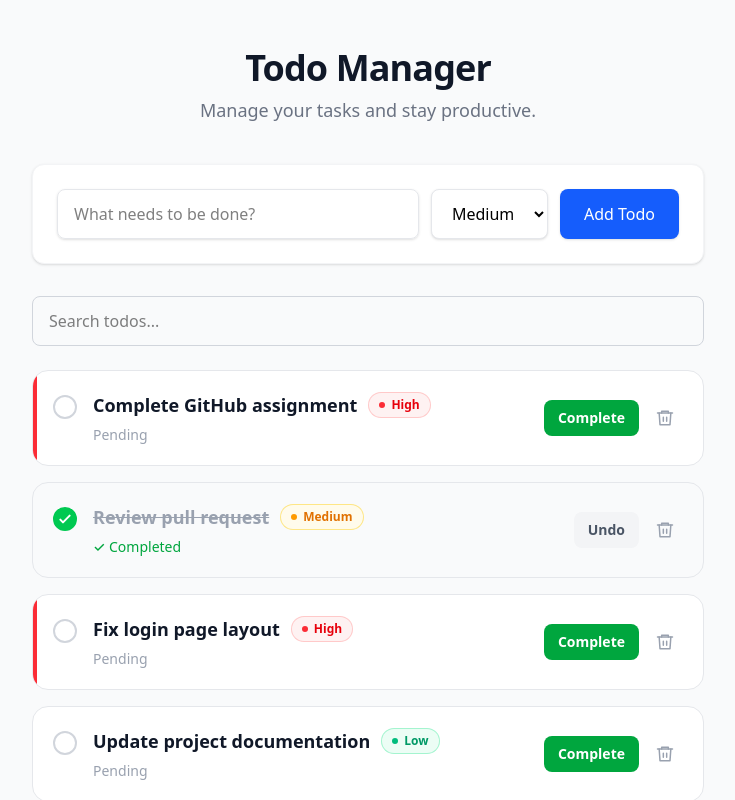
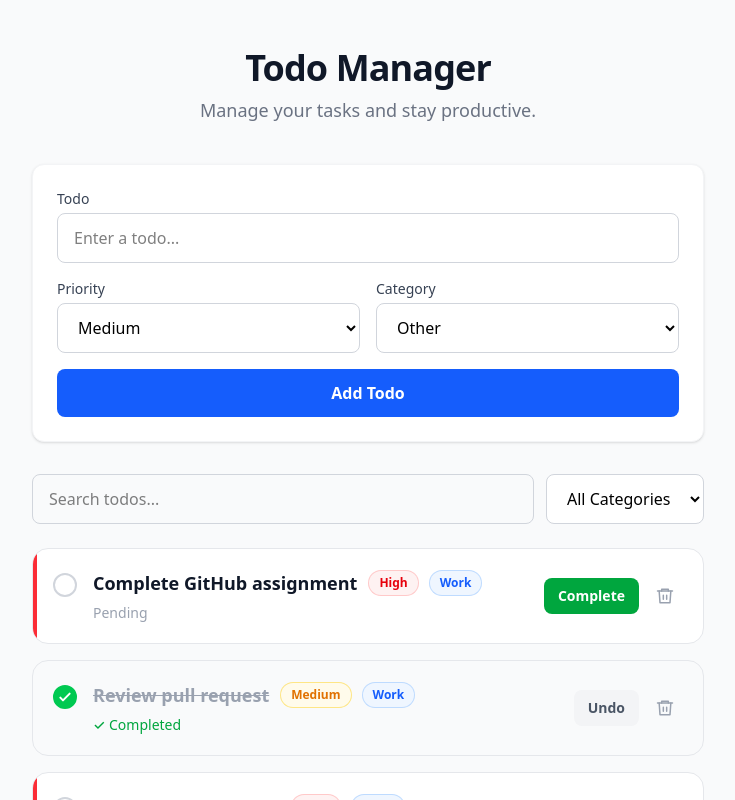
Before and after one commit to SainiCoder41/Todo-List, a React (Vite) app: page / in a window 1280 px wide. Shown: the top 800 px of the page, without its empty margins (272-1007 px from the left). Built offline with nearby package versions, Linux system fonts and the light colour scheme.

Commit message:
feat: add categories and categories filter

```diff
--- a/src/App.jsx
+++ b/src/App.jsx
@@ -8,49 +8,57 @@ const initialTodos = [
     title: "Complete GitHub assignment",
     completed: false,
     priority: "High",
+    category: "Work",
   },
   {
     id: 2,
     title: "Review pull request",
     completed: true,
     priority: "Medium",
+    category: "Work",
   },
   {
     id: 3,
     title: "Fix login page layout",
     completed: false,
     priority: "High",
+    category: "Work",
   },
   {
     id: 4,
     title: "Update project documentation",
     completed: false,
     priority: "Low",
+    category: "Other",
   },
   {
     id: 5,
     title: "Write unit tests",
     completed: true,
     priority: "Medium",
+    category: "Work",
   },
   {
     id: 6,
     title: "Deploy the application",
     completed: false,
     priority: "High",
+    category: "Work",
   },
 ]
 
 function App() {
   const [todos, setTodos] = useState(initialTodos)
 const [searchTerm, setSearchTerm] = useState('')
+const [categoryFilter, setCategoryFilter] = useState('All')
 
-  const addTodo = (title, priority) => {
+const addTodo = (title, priority, category) => {
   const newTodo = {
     id: Date.now(),
     title,
     completed: false,
     priority,
+    category,
   }
 
   setTodos([newTodo, ...todos])
@@ -70,9 +78,17 @@ function App() {
     setTodos(todos.filter((todo) => todo.id !== id))
   }
 
-  const filteredTodos = todos.filter((todo) =>
-    todo.title.toLowerCase().includes(searchTerm.toLowerCase())
-  )
+const filteredTodos = todos.filter((todo) => {
+  const matchesSearch = todo.title
+    .toLowerCase()
+    .includes(searchTerm.toLowerCase())
+
+  const matchesCategory =
+    categoryFilter === 'All' ||
+    (todo.category || 'Other') === categoryFilter
+
+  return matchesSearch && matchesCategory
+})
 
   return (
     <div className="min-h-screen bg-gray-50 py-12 px-4 sm:px-6 lg:px-8">
@@ -92,17 +108,35 @@ function App() {
           <TodoForm onAddTodo={addTodo} />
         </div>
 
-        <div className="mb-6">
+       <div className="mb-6 flex flex-col sm:flex-row gap-3">
+
+  {/* Search */}
   <input
     type="text"
     placeholder="Search todos..."
     value={searchTerm}
     onChange={(e) => setSearchTerm(e.target.value)}
-            className="w-full px-4 py-3 border border-gray-300 rounded-lg
+    className="flex-1 px-4 py-3 border border-gray-300 rounded-lg
                focus:outline-none focus:ring-2 focus:ring-blue-500
                focus:border-transparent"
   />
+
+  {/* Category Filter */}
+  <select
+    value={categoryFilter}
+    onChange={(e) => setCategoryFilter(e.target.value)}
+    className="px-4 py-3 border border-gray-300 rounded-lg
+               bg-white
+               focus:outline-none focus:ring-2 focus:ring-blue-500"
+  >
+    <option value="All">All Categories</option>
+    <option value="Work">Work</option>
+    <option value="Personal">Personal</option>
+    <option value="Other">Other</option>
+  </select>
+
 </div>
+
 
         {filteredTodos.length > 0 ? (
           <TodoList
--- a/src/components/TodoForm.jsx
+++ b/src/components/TodoForm.jsx
@@ -3,6 +3,7 @@ import { useState } from 'react'
 function TodoForm({ onAddTodo }) {
   const [title, setTitle] = useState('')
   const [priority, setPriority] = useState('Medium')
+  const [category, setCategory] = useState('Other')
   const [error, setError] = useState(false)
 
   const handleSubmit = (e) => {
@@ -13,58 +14,99 @@ function TodoForm({ onAddTodo }) {
       return
     }
 
-    onAddTodo(title.trim(), priority)
+    onAddTodo(
+      title.trim(),
+      priority,
+      category
+    )
+
     setTitle('')
     setPriority('Medium')
+    setCategory('Other')
     setError(false)
   }
 
   return (
-    <form onSubmit={handleSubmit} className="flex flex-col gap-2">
-      <div className="flex flex-col sm:flex-row gap-3">
+    <form onSubmit={handleSubmit} className="space-y-4">
+
+      {/* Title */}
+      <div>
+        <label className="block text-sm font-medium text-gray-700 mb-1">
+          Todo
+        </label>
+
         <input
           type="text"
           value={title}
           onChange={(e) => {
             setTitle(e.target.value)
-            if (error) setError(false)
+            setError(false)
           }}
-          placeholder="What needs to be done?"
-          className={`flex-1 px-4 py-3 rounded-lg border ${
-            error
-              ? 'border-red-300 focus:ring-red-500'
-              : 'border-gray-200 focus:ring-blue-500'
-          } focus:outline-none focus:ring-2 focus:border-transparent transition-all shadow-sm`}
+          placeholder="Enter a todo..."
+          className="w-full px-4 py-3 border border-gray-300 rounded-lg
+                     focus:outline-none focus:ring-2 focus:ring-blue-500"
         />
+
+        {error && (
+          <p className="mt-1 text-sm text-red-500">
+            Todo title is required
+          </p>
+        )}
+      </div>
+
+      {/* Priority + Category */}
+      <div className="grid grid-cols-1 sm:grid-cols-2 gap-4">
+
+        {/* Priority */}
+        <div>
+          <label className="block text-sm font-medium text-gray-700 mb-1">
+            Priority
+          </label>
 
           <select
             value={priority}
             onChange={(e) => setPriority(e.target.value)}
-          className="px-4 py-3 rounded-lg border border-gray-200 bg-white
-                     focus:outline-none focus:ring-2 focus:ring-blue-500
-                     focus:border-transparent shadow-sm"
+            className="w-full px-4 py-3 border border-gray-300 rounded-lg
+                       focus:outline-none focus:ring-2 focus:ring-blue-500"
           >
+            <option value="High">High</option>
+            <option value="Medium">Medium</option>
             <option value="Low">Low</option>
-          <option value="Medium">Medium</option>
-          <option value="High">High</option>
           </select>
+        </div>
 
+        {/* Category */}
+        <div>
+          <label className="block text-sm font-medium text-gray-700 mb-1">
+            Category
+          </label>
+
+          <select
+            value={category}
+            onChange={(e) => setCategory(e.target.value)}
+            className="w-full px-4 py-3 border border-gray-300 rounded-lg
+                       focus:outline-none focus:ring-2 focus:ring-blue-500"
+          >
+            <option value="Work">Work</option>
+            <option value="Personal">Personal</option>
+            <option value="Other">Other</option>
+          </select>
+        </div>
+
+      </div>
+
+      {/* Add Button */}
       <button
         type="submit"
-          className="px-6 py-3 bg-blue-600 hover:bg-blue-700 text-white
-                     font-medium rounded-lg transition-colors focus:outline-none
-                     focus:ring-2 focus:ring-blue-500 focus:ring-offset-2
-                     shadow-sm whitespace-nowrap"
+        className="w-full py-3 px-4
+                   bg-blue-600 text-white
+                   rounded-lg font-semibold
+                   hover:bg-blue-700
+                   transition-colors"
       >
         Add Todo
       </button>
-      </div>
 
-      {error && (
-        <span className="text-red-500 text-sm ml-1">
-          Please enter a valid todo.
-        </span>
-      )}
     </form>
   )
 }
--- a/src/components/TodoList.jsx
+++ b/src/components/TodoList.jsx
@@ -83,6 +83,7 @@ function TodoList({ todos, onToggleTodo, onDeleteTodo }) {
                   </h3>
 
                   {/* Priority Badge */}
+                {/* Priority */}
 <span
   className={`
     inline-flex items-center gap-1.5
@@ -98,20 +99,22 @@ function TodoList({ todos, onToggleTodo, onDeleteTodo }) {
     }
   `}
 >
+  {todo.priority}
+</span>
+
+{/* Category */}
 <span
-                      className={`
-                        h-1.5 w-1.5 rounded-full
-                        ${
-                          todo.priority === "High"
-                            ? "bg-red-500"
-                            : todo.priority === "Medium"
-                            ? "bg-amber-500"
-                            : "bg-emerald-500"
-                        }
-                      `}
-                    />
-
-                    {todo.priority}
+  className="
+    inline-flex items-center
+    rounded-full
+    bg-blue-50
+    px-2.5 py-1
+    text-xs font-semibold
+    text-blue-600
+    ring-1 ring-blue-200
+  "
+>
+  {todo.category || "Other"}
 </span>
                 </div>
 
```
Lines whose indentation alone changed are shown as unchanged.
